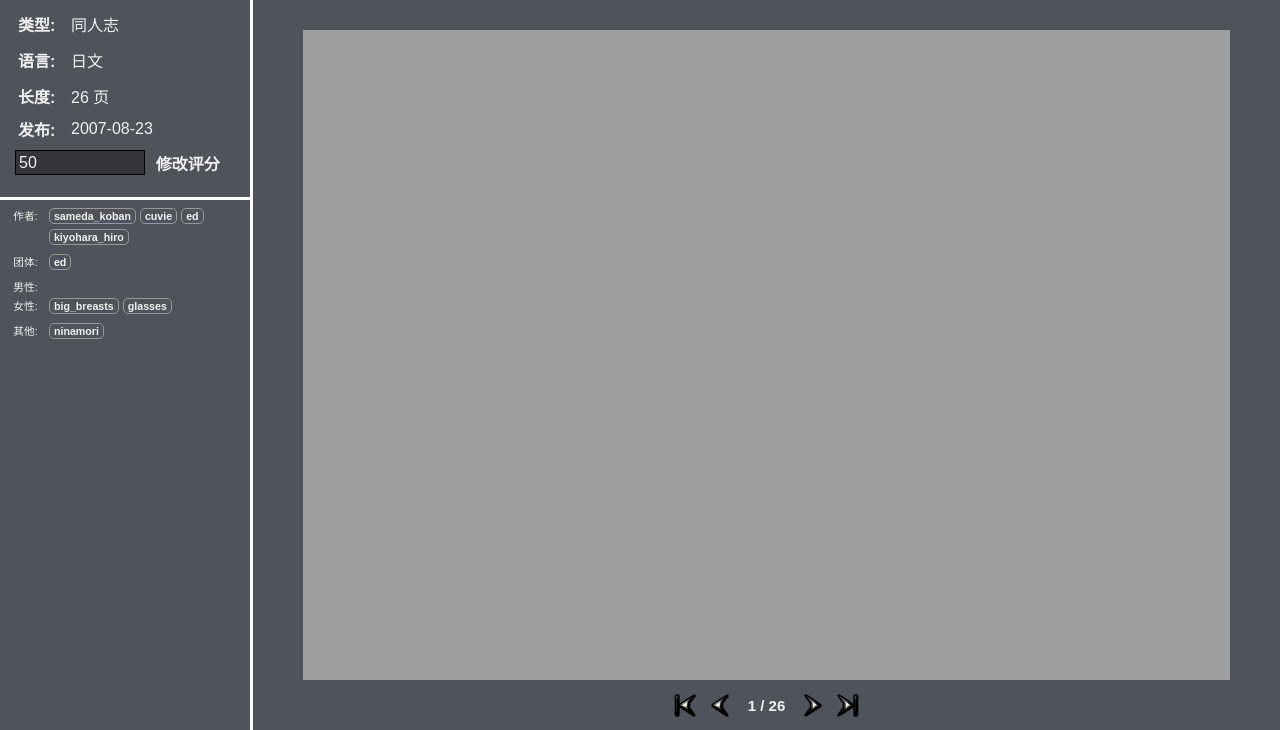
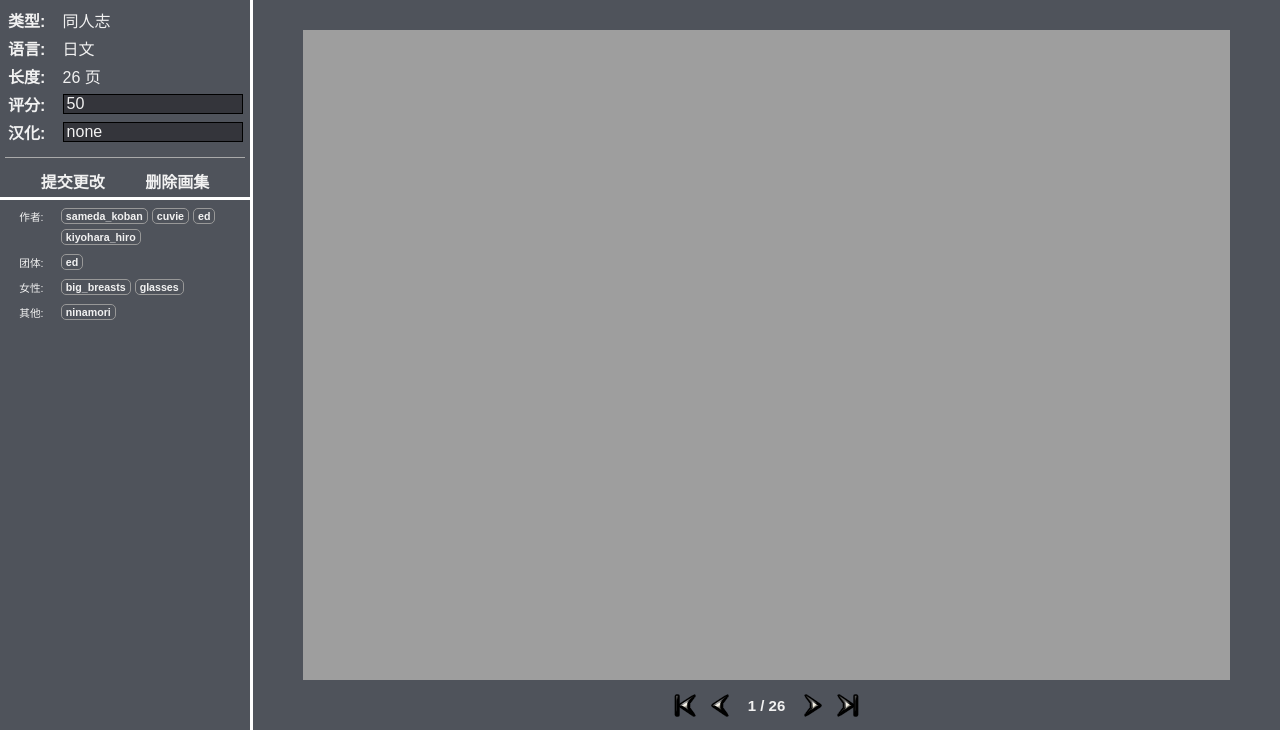
Before and after one commit to MartinOrz/exhentaiWeb, a Django app: page /gallery/3877/ in a window 1280 px wide. Shown: the part 70-800 px from the top of the page. Run offline with Django 3.2, Linux system fonts and the light colour scheme; data comes from the database, SQL or seed files in the repository; both versions use the stored data as it was after the commit.

Commit message:
1. 样式修改 2. 修改画集功能添加

```diff
--- a/exhentai_web/web/static/css/style.css
+++ b/exhentai_web/web/static/css/style.css
@@ -31,9 +31,9 @@ img {
 /* 基本组件 */
 div.wl {
     width: 100%;
-    height: 2px;
+    height: 1px;
     margin: 10px 0 10px 0;
-    background: white;
+    background: #aaaaaa;
 }
 
 div#header {
@@ -82,67 +82,54 @@ div#info1 {
     border-bottom: #ffffff solid;
 }
 
-div#info1 span {
-    font-weight: bold;
-    font-size: 15pt;
-}
-
 div#info1 table {
-    width: 90%;
-    margin-left: 10px;
+    width: 250px;
 }
 
 td.tdl {
-    width: 20%;
+    width: 50px;
+    height: 25px;
     text-align: left;
+    border-collapse: collapse;
     font-weight: bold;
     font-size: 12pt;
 }
 
 td.tdr {
-    width: 80%;
-    padding: 5px 5px 5px 10px;
+    width: 180px;
+    height: 25px;
     text-align: left;
     font-size: 12pt;
 }
 
-form#rating {
-    width: 90%;
-    height: 25px;
-    margin: 5px 0 0 10px;
-    padding: 0;
-}
-
-input#ir {
-    width: 60%;
-    height: 100%;
+input.ir {
+    width: 180px;
+    height: 20px;
     padding: 2px 3px 2px 3px;
-    float: left;
     background: #34353b;
     color: #f1f1f1;
     border: 1px solid #000000;
     font-size: 12pt;
 }
 
-input#ir:enabled:hover {
+input.ir:enabled:hover {
     background :#43464e;
     color: #f1f1f1;
 }
 
-input#ir:enabled:focus {
+input.ir:enabled:focus {
     background: #43464e;
     color: #f1f1f1;
 }
 
-input#ir:disabled {
+input.ir:disabled {
     background: #34353b;
     color: #f1f1f1;
 }
 
-input#ib {
-    width: 40%;
-    height: 100%;
-    margin: 0;
+input.ib {
+    width: 100px;
+    height: 25px;
     padding: 0;
     cursor: pointer;
     background: transparent;
@@ -152,13 +139,13 @@ input#ib {
     font-size: 12pt;
 }
 
-input#ib:disabled {
+input.ib:disabled {
     background: #34353b;
     color: #f1f1f1;
 }
 
 div#info2 {
-    width: 100%;
+    width: 250px;
     height: auto;
     padding: 5px;
     position: absolute;
@@ -169,7 +156,7 @@ div#info2 {
 }
 
 div#info2 table {
-    width: 100%;
+    width: 250px;
 }
 
 div.tag {
@@ -188,7 +175,9 @@ div.tag {
 }
 
 td.tagtdl {
-    width: 30px;
+    width: 40px;
+    height-min: 26px;
+    padding-top: 2px;
     vertical-align: top;
     border-collapse: collapse;
     font-size: 8pt;
@@ -196,6 +185,7 @@ td.tagtdl {
 
 td.tagtdr {
     width: 160px;
+    height-min: 26px;
     border-collapse: collapse;
     font-size: 8pt;
 }
@@ -273,7 +263,15 @@ div#footer div {
         background: #4f535b;
     }
     div#info2 table {
-        height: 100%;
+        width:750px;
+    }
+    td.tagtdl {
+         padding-top:2px;
+    }
+    td.tagtdr {
+        width: 710px;
+        border-collapse: collapse;
+        font-size: 8pt;
     }
     div#image {
         margin-left: 0;
--- a/exhentai_web/web/static/js/common.js
+++ b/exhentai_web/web/static/js/common.js
@@ -20,3 +20,6 @@ function csrfSafeMethod(method) {
     // these HTTP methods do not require CSRF protection
     return (/^(GET|HEAD|OPTIONS|TRACE)$/.test(method));
 }
+function getDefaultValue (val) {
+	return val.length === 0 ? null : val;
+}
--- a/exhentai_web/web/templates/gallery.html
+++ b/exhentai_web/web/templates/gallery.html
@@ -59,6 +59,21 @@
                 }
             });
         });
+        $("input#update").click(function(){
+            $(this).disabled="disabled"
+            $.ajax({
+				url: window.location.href,
+				type: 'POST',
+				data: "rating=" + getDefaultValue($("input#rating").val()) + "&translator=" + getDefaultValue($("input#translator").val()),
+				success: function(response){
+					if (response.success) {
+					    window.location.reload()
+					} else {
+					    alert("修改失败！")
+					}
+				}
+			});
+        });
     });
 </script>
 </head>
@@ -85,19 +100,29 @@
                         <td class="tdr">{{ length }} 页</td>
                     </tr>
                     <tr>
-                        <td class="tdl">发布:</td>
-                        <td class="tdr">{{ posted }}</td>
+                        <td class="tdl">评分:</td>
+                        <td class="tdr">
+                            <input class="ir" id="rating" type="number" name="rating" placeholder="请输入评分，0-100." value="{{ rating }}"/>
+                        </td>
+                    </tr>
+                    <tr>
+                        <td class="tdl">汉化:</td>
+                        <td class="tdr">
+                            <input class="ir" id="translator" type="text" name="translator" placeholder="请输入汉化组" value="{{ translator }}"/>
+                        </td>
                     </tr>
                 </tbody>
             </table>
-            <form action="" method="post" id="rating">
-                <input id="ir" type="number" name="tags" placeholder="请输入评分，0-100." value="{{ rating }}">
-                <input id="ib" type="submit" name="submit" value="修改评分" onclick="tag_from_field(); return false">
-            </form>
+            <div class="wl"></div>
+            <div>
+                <input class="ib" id="update" type="submit" value="提交更改">
+                <input class="ib" id="delete" type="submit" value="删除画集">
+            </div>
         </div>
         <div id="info2">
             <table>
                 <tbody>
+                    {%if authors%}
                     <tr>
                         <td class="tagtdl">作者:</td>
                         <td class="tagtdr">
@@ -106,6 +131,8 @@
                             {% endfor %}
                         </td>
                     </tr>
+                    {% endif %}
+                    {%if groups%}
                     <tr>
                         <td class="tagtdl">团体:</td>
                         <td class="tagtdr">
@@ -114,7 +141,9 @@
                             {% endfor %}
                         </td>
                     </tr>
-                    <tr>
+                    {% endif %}
+                    {%if male_tags%}
+                     <tr>
                         <td class="tagtdl">男性:</td>
                         <td class="tagtdr">
                             {% for tag in male_tags %}
@@ -122,6 +151,8 @@
                             {% endfor %}
                         </td>
                     </tr>
+                    {% endif %}
+                    {%if female_tags%}
                     <tr>
                         <td class="tagtdl">女性:</td>
                         <td class="tagtdr">
@@ -130,6 +161,8 @@
                             {% endfor %}
                         </td>
                     </tr>
+                    {% endif %}
+                    {%if misc_tags%}
                     <tr>
                         <td class="tagtdl">其他:</td>
                         <td class="tagtdr">
@@ -138,6 +171,7 @@
                             {% endfor %}
                         </td>
                     </tr>
+                    {% endif %}
                 </tbody>
             </table>
         </div>
--- a/exhentai_web/web/views.py
+++ b/exhentai_web/web/views.py
@@ -26,8 +26,8 @@ import socket
 
 
 # 一些常量的定义 =========================================================================================================
-IMPORT_DICT = r'e:\import'
-DST_DICT = r'e:\comic'
+IMPORT_DICT = r'g:\import'
+DST_DICT = r'g:\comic'
 MAX_INSERT = 100
 STATICFILES_DIRS =settings.STATICFILES_DIRS[0]
 IP = socket.gethostbyname(socket.gethostname())
@@ -93,6 +93,7 @@ def get_gallery_info(request, gall):
         result['name_n'] = gallery.name_n  # 名称
         result['name_j'] = gallery.name_j  # 日文名称
         result['language'] = display_languages[gallery.language]
+        result['translator'] = gallery.translator
         result['rating'] = gallery.rating
         result['posted'] = gallery.posted.strftime("%Y-%m-%d")
 
@@ -125,7 +126,6 @@ def get_gallery_info(request, gall):
                 result['female_tags'].append(tag)
             else:
                 result['misc_tags'].append(tag)
-
         return render(request, 'gallery.html', result)
     except Exception as e:
         return _get_error_json(None)
@@ -147,8 +147,9 @@ def update_gallery(request, gall):
         if 'translator' in request.POST and not request.POST['translator'].strip():
             gallery.translator = request.POST['translator']
         if 'rating' in request.POST:
-            rating = min(100, max(0, int(request.POST['rating'])))
+            gallery.rating = min(100, max(0, int(request.POST['rating'])))
         gallery.last_view = datetime.now()
+        gallery.save()
         return _get_success_json(None)
     except Exception as e:
         return _get_error_json(None)
```
Also changed, not shown: exhentai_web/db.sqlite3.
